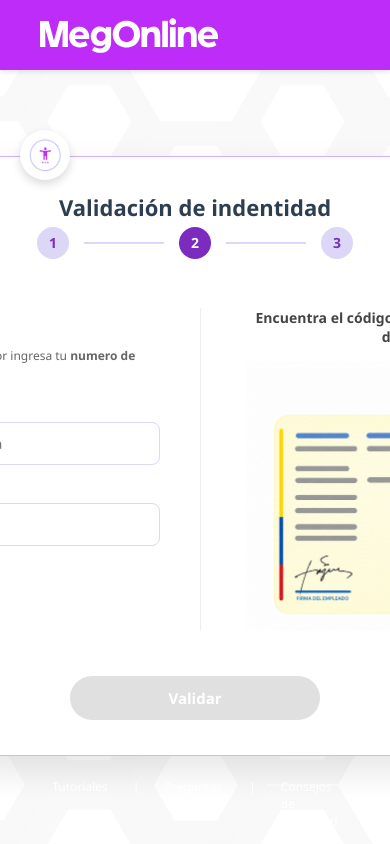
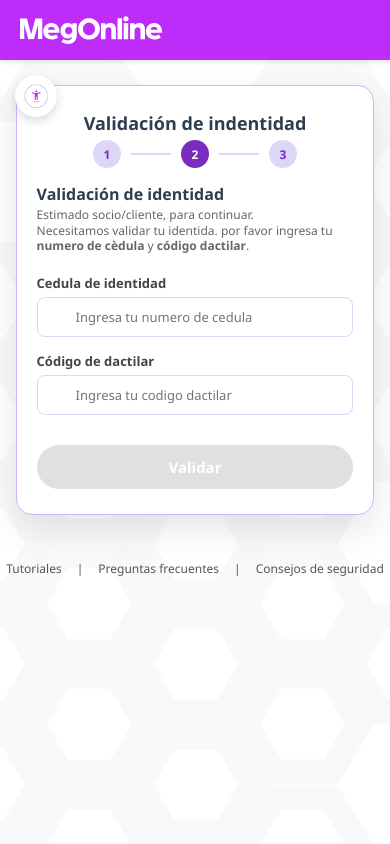
Before and after one commit to flaviomorales533-rgb/meg0, a Flask app: page /control/horarios in a window 390 px wide; the page is wider, and only the part inside the window is pictured. Run offline with Flask 3, Linux system fonts and the light colour scheme.

Commit message:
Update horarios.html

```diff
--- a/templates/horarios.html
+++ b/templates/horarios.html
@@ -355,6 +355,120 @@
             cursor: pointer;
             font-weight: 600;
         }
+        /* ========================================== */
+    /* DISEÑO RESPONSIVO / MÓVIL (HORARIOS)       */
+    /* ========================================== */
+    @media screen and (max-width: 768px) {
+        body {
+            overflow: auto;
+            height: auto;
+            min-height: 100vh;
+            display: flex;
+            flex-direction: column;
+        }
+
+        /* Ajustar barra superior */
+        .top-bar {
+            height: 60px;
+            padding-left: 20px;
+        }
+        .top-logo {
+            height: 28px;
+        }
+
+        /* Ajustar la tarjeta central para móviles */
+        .card-container {
+            position: relative;
+            left: auto;
+            top: auto;
+            transform: none;
+            width: 92%;
+            max-width: 450px;
+            height: auto;
+            min-height: unset;
+            margin: 25px auto;
+            padding: 25px 20px;
+        }
+
+        .card-header-title {
+            font-size: 18px;
+        }
+
+        /* Reducir el indicador de pasos superior */
+        .steps-container {
+            gap: 10px;
+            margin-bottom: 15px;
+        }
+        .step-circle {
+            width: 28px;
+            height: 28px;
+            font-size: 12px;
+        }
+        .step-line {
+            width: 40px;
+        }
+
+        /* Cambiar la estructura de dos columnas a una sola columna */
+        .card-content-grid {
+            flex-direction: column;
+            gap: 20px;
+        }
+
+        /* Ocultar la columna derecha (guía del carnet) en móvil para ahorrar espacio vertical */
+        .right-column {
+            display: none;
+        }
+
+        .left-column {
+            width: 100%;
+        }
+
+        /* Ajustar elementos del formulario */
+        .form-input {
+            padding: 10px 15px 10px 38px;
+            font-size: 13px;
+        }
+
+        /* Botón de validación y contenedor de carga adaptados al 100% */
+        .card-footer-action {
+            width: 100%;
+            margin-top: 15px;
+        }
+
+        .btn-validar,
+        .loading-container {
+            width: 100%;
+            max-width: 100%;
+        }
+
+        /* Reposicionar botón de accesibilidad flotante */
+        .accessibility-btn {
+            top: 75px;
+            left: 15px;
+            width: 42px;
+            height: 42px;
+        }
+        .accessibility-btn img {
+            width: 24px;
+            height: 24px;
+        }
+
+        /* Ajustar pie de página */
+        .footer-nav {
+            position: relative;
+            bottom: auto;
+            left: auto;
+            transform: none;
+            margin: 20px 0;
+            justify-content: center;
+            flex-wrap: wrap;
+            gap: 15px;
+            color: #555;
+        }
+        .footer-nav a {
+            color: #555;
+        }
+    }
     </style>
 </head>
 <body>
```
